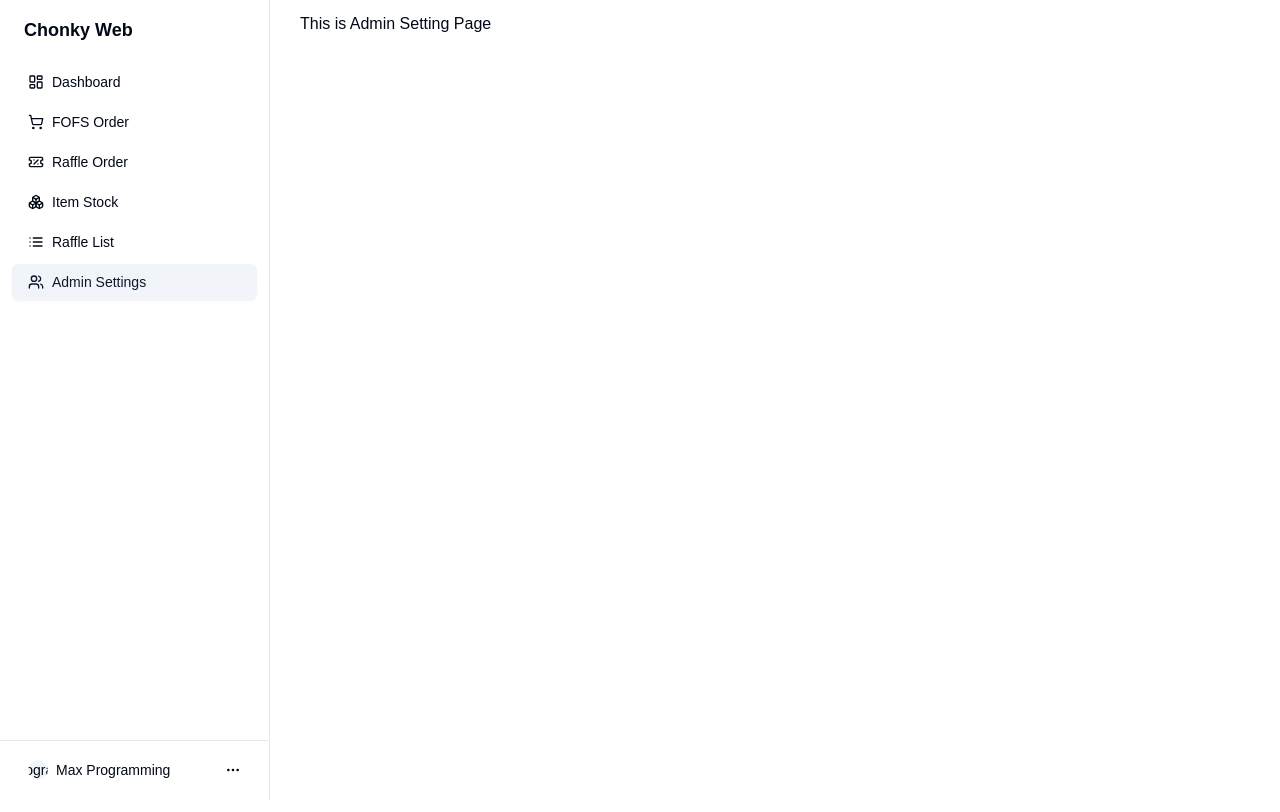
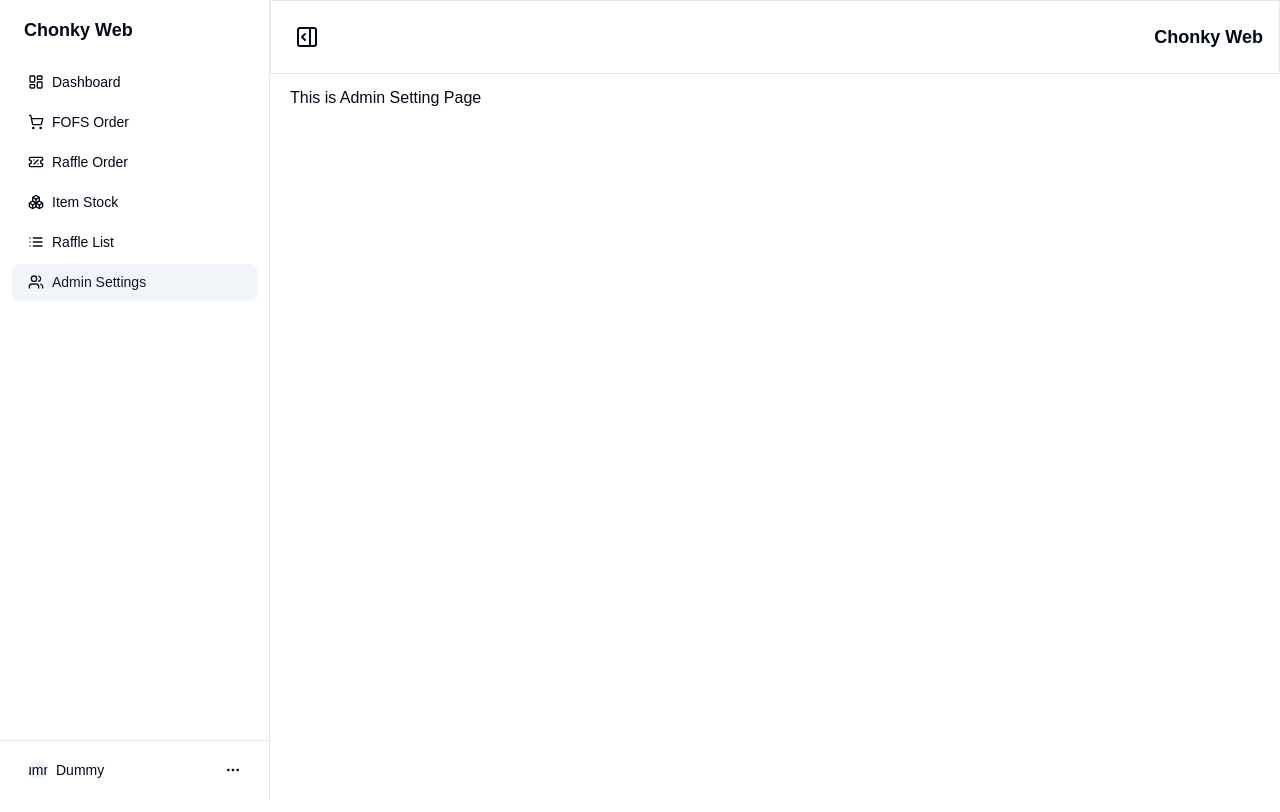
Before and after one commit to AJustiago/chonky-web, a Next.js app: page /admin/settings in a window 1280 px wide. Built offline with nearby package versions, Linux system fonts and the light colour scheme.

Commit message:
feat: header

```diff
--- a/src/components/admin/adminLayout.tsx
+++ b/src/components/admin/adminLayout.tsx
@@ -1,12 +1,23 @@
 "use client";
-import Sidebar from "@/components/admin/sidebar";
+
+import Sidebar from "./sidebar";
+import Header from "./header";
+import { useState } from "react";
 
 export default function AdminLayout({ children }: { children: React.ReactNode }) {
+  const [isSidebarOpen, setSidebarOpen] = useState(true);
+
+  const toggleSidebar = () => setSidebarOpen((prev) => !prev);
 
   return (
-    <div className="h-screen bg-background">
-      <Sidebar />
-      <main className='mx-5 mt-16 sm:ml-[300px] sm:mt-3'>{children}</main>
+    <div className="h-screen bg-background flex">
+      {/* Sidebar - Only renders if open */}
+      {isSidebarOpen && <Sidebar />}
+
+      <div className={`flex-1 ${isSidebarOpen ? "sm:ml-[270px]" : "sm:ml-0"}`}>
+        <Header toggleSidebar={toggleSidebar} isSidebarOpen={isSidebarOpen} />
+        <main className="mx-5 mt-16 sm:mt-3">{children}</main>
+      </div>
     </div>
   );
 }
--- a/src/components/admin/header.tsx
+++ b/src/components/admin/header.tsx
@@ -1,23 +1,22 @@
 "use client";
 
-import { Button } from "@/components/ui/button";
-import { Menu, PanelRightClose, X } from "lucide-react";
+import { useState } from "react";
+import { PanelRightOpen, PanelRightClose } from "lucide-react";
+import { useMediaQuery } from "usehooks-ts";
 
-export default function Header({ sidebarOpen, toggleSidebar }: { sidebarOpen: boolean; toggleSidebar: () => void }) {
+export default function Header({ toggleSidebar, isSidebarOpen }: { toggleSidebar: () => void; isSidebarOpen: boolean }) {
+  const isDesktop = useMediaQuery("(min-width: 640px)", {
+    initializeWithValue: false,
+  });
+
+  if (!isDesktop) return null;
+
   return (
-    <header className="bg-card p-4 flex justify-between items-center shadow">
-    <Button
-        variant="outline"
-        size="icon"
-        className="sm:hidden"
-        onClick={toggleSidebar}
-    >
-        {sidebarOpen ? <X /> : <PanelRightClose />}
-    </Button>
-      <h1 className="text-xl font-bold text-primary">Chonky Web</h1>
-      <div className="flex items-center gap-4">
-        <p className="text-lg font-semibold">Username</p>
-      </div>
+    <header className="w-full bg-card p-4 flex justify-between items-center border">
+      <button onClick={toggleSidebar} className="p-2 rounded">
+        {isSidebarOpen ? <PanelRightOpen className="w-6 h-6" /> : <PanelRightClose className="w-6 h-6" />}
+      </button>
+      <h1 className="text-lg font-semibold">Chonky Web</h1>
     </header>
   );
 }
--- a/src/components/admin/sidebar-desktop.tsx
+++ b/src/components/admin/sidebar-desktop.tsx
@@ -52,9 +52,9 @@ export function SidebarDesktop(props: SidebarDesktopProps) {
                     <div className="flex gap-2">
                       <Avatar className="h-5 w-5">
                         <AvatarImage src="" />
-                        <AvatarFallback>Max Programming</AvatarFallback>
+                        <AvatarFallback>Dummy</AvatarFallback>
                       </Avatar>
-                      <span>Max Programming</span>
+                      <span>Dummy</span>
                     </div>
                     <MoreHorizontal size={20} />
                   </div>
--- a/src/components/admin/sidebar-mobile.tsx
+++ b/src/components/admin/sidebar-mobile.tsx
@@ -70,9 +70,9 @@ export function SidebarMobile(props: SidebarMobileProps) {
                     <div className="flex gap-2">
                       <Avatar className="h-5 w-5">
                         <AvatarImage src="" />
-                        <AvatarFallback>Max Programming</AvatarFallback>
+                        <AvatarFallback>Dummy</AvatarFallback>
                       </Avatar>
-                      <span>Max Programming</span>
+                      <span>Dummy</span>
                     </div>
                     <MoreHorizontal size={20} />
                   </div>
```
